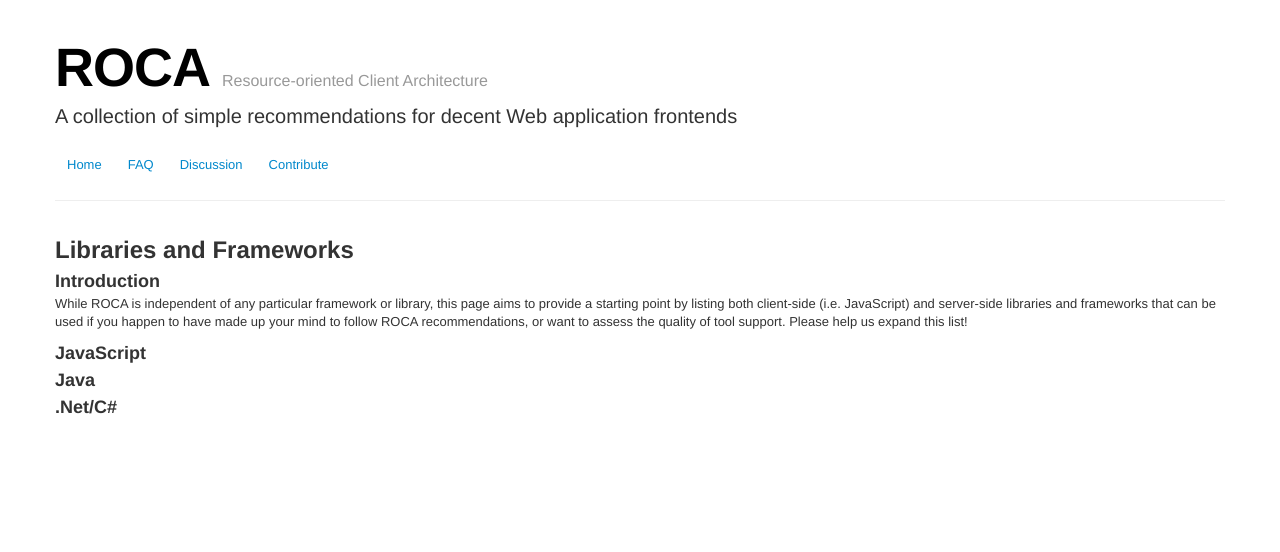
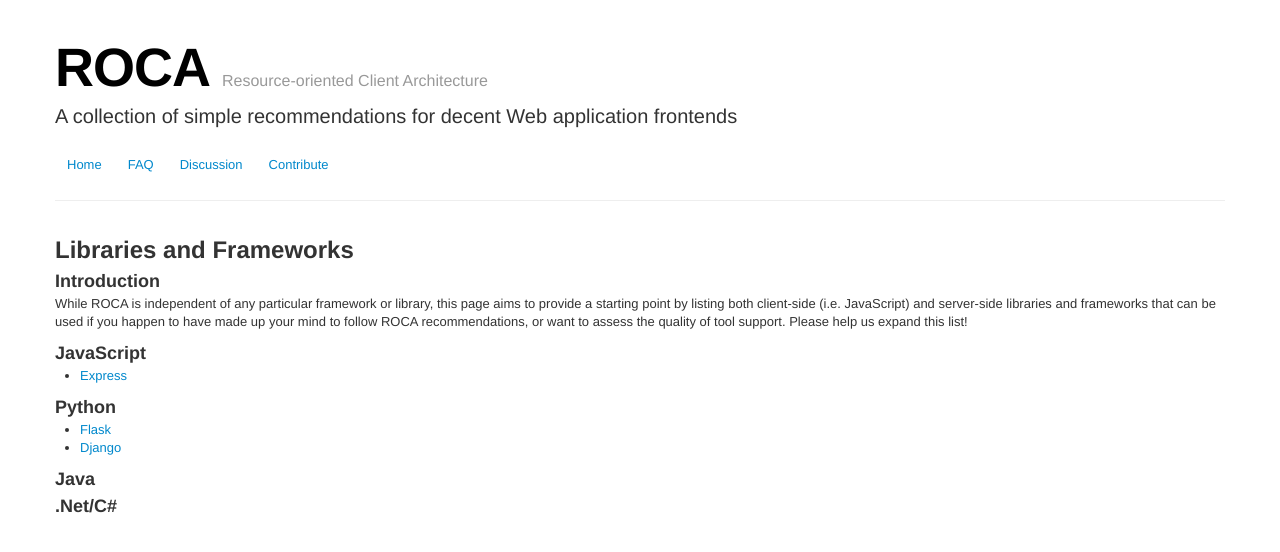
Before and after one commit to innoq/ROCA, a Jekyll site: the page built from tools.md, in a window 1280 px wide. Shown: the top 552 px of the page. Built offline with Jekyll 4.4.1, drawn with Linux system fonts in a browser that asks for light colours.

Commit message:
added server-side frameworks
still not convinced this provides any value - at least not to modern,
non-enterprisey web developers

```diff
--- a/tools.md
+++ b/tools.md
@@ -17,6 +17,13 @@
 
 ### JavaScript
 
+* [Express](http://expressjs.com)
+
+### Python
+
+* [Flask](http://flask.pocoo.org)
+* [Django](https://www.djangoproject.com)
+
 ### Java
 
 ### .Net/C#
```
